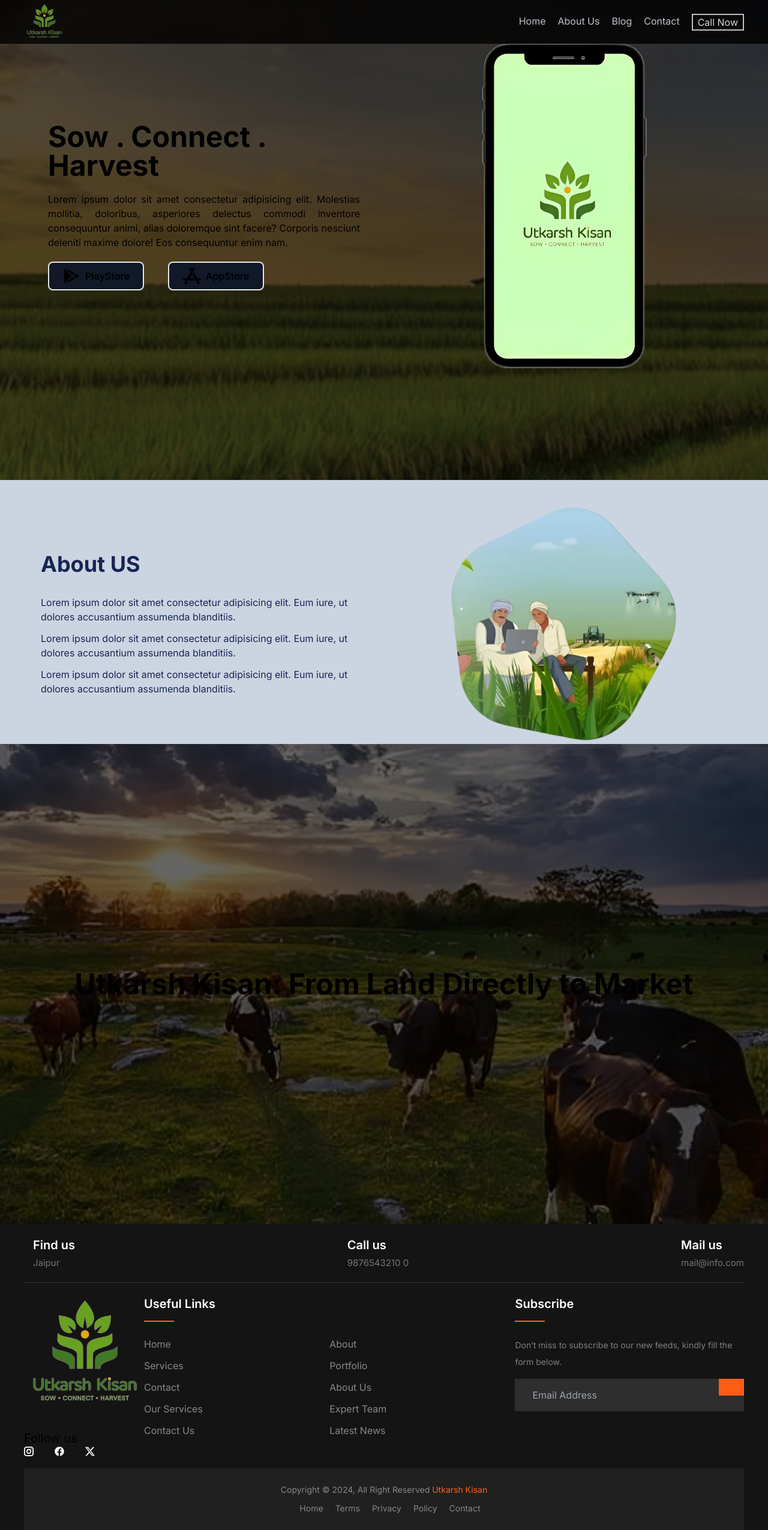
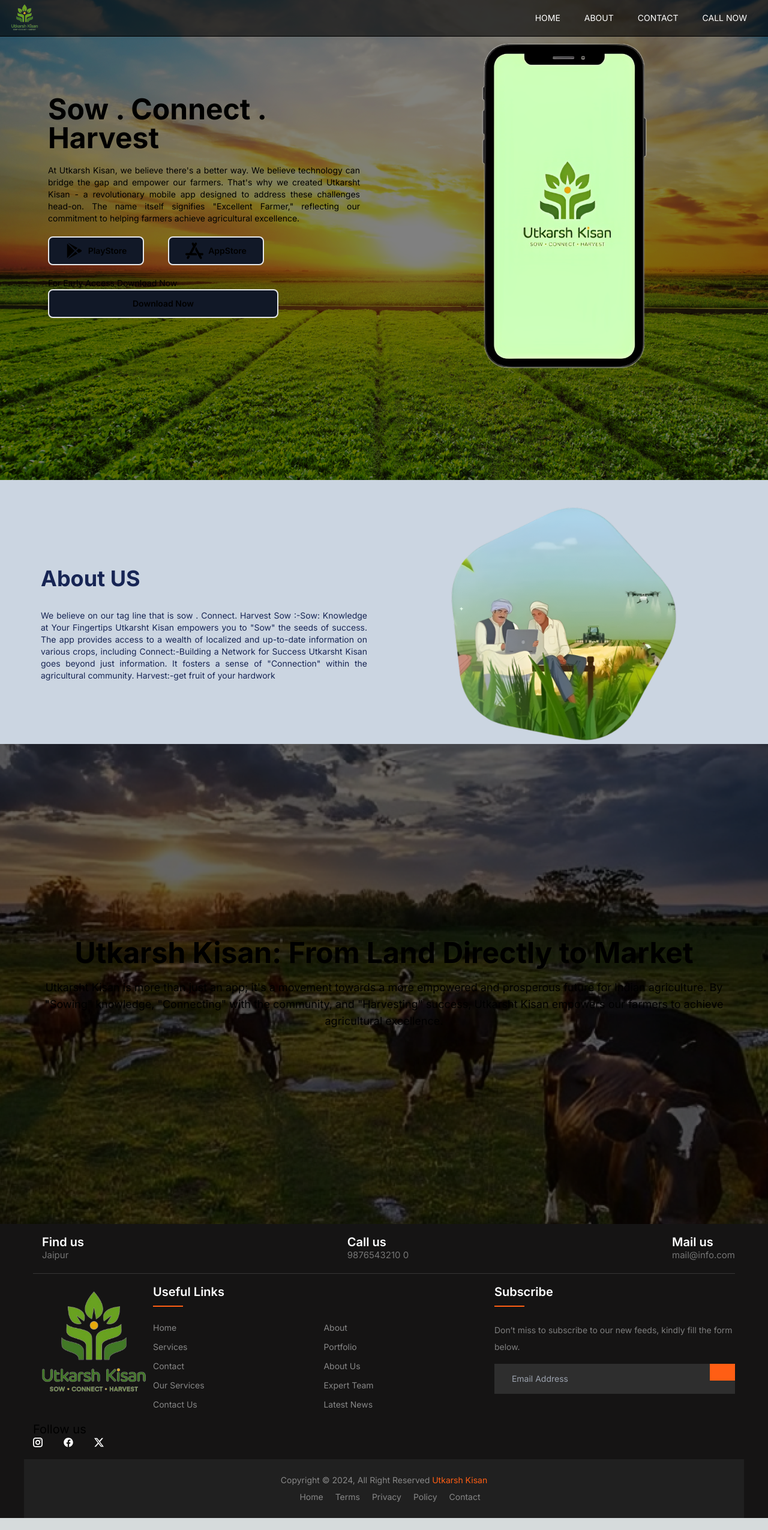
Before and after one commit to Divyanshu7611/utkarshkisan, a Next.js app: page / in a window 1280 px wide. Shown: the whole page at 60% size. Built offline with nearby package versions, Linux system fonts and the light colour scheme.

Commit message:
contact done

```diff
--- a/src/app/contact/page.jsx
+++ b/src/app/contact/page.jsx
@@ -1,10 +1,14 @@
+import React from "react";
 import ContactF from "@/components/ContactF";
-import React from "react";
+import Navbar from "@/components/common/Navbar";
+import Footer from "@/components/common/Footer";
 
 function page() {
   return (
-    <div>
+    <div className="bg-white min-h-screen cont">
+      <Navbar />
       <ContactF />
+      {/* <Footer />ś */}
     </div>
   );
 }
--- a/src/app/globals.css
+++ b/src/app/globals.css
@@ -37,13 +37,18 @@
 
 .hero {
   background-image: url("/bg.jpg");
+  background-position: bottom;
+  background-repeat: no-repeat;
+  /* object-fit: cover; */
+}
+.sec {
+  background-image: url("/pic3.png");
   background-position: center;
   background-repeat: no-repeat;
   object-fit: cover;
 }
-
-.sec {
-  background-image: url("/pic3.png");
+.cont {
+  background-image: url("/contact.jpg");
   background-position: center;
   background-repeat: no-repeat;
   object-fit: cover;
@@ -208,3 +213,188 @@
   font-size: 14px;
   color: #878787;
 }
+
+.heading {
+  font-family: "Mars";
+  letter-spacing: -12%;
+  font-weight: 600;
+}
+.btn {
+  font-family: "mars";
+  clip-path: polygon(
+    10px 0,
+    100% 0,
+    100% calc(100% - 10px),
+    calc(100% - 10px) 100%,
+    0 100%,
+    0 10px
+  );
+}
+
+.navbarBlur {
+  @apply bg-white/5 backdrop-blur-2xl py-0 text-[10px];
+}
+.show {
+  transform: translateX(-100%);
+}
+
+/* navbar */
+/* default css start */
+* {
+  margin: 0;
+  padding: 0;
+  box-sizing: border-box;
+}
+body {
+  font-family: "Open Sans", sans-serif;
+  font-size: 14px;
+  font-weight: 400;
+  line-height: 20px;
+}
+.container {
+  width: 100%;
+  max-width: 1440px;
+  margin: 0 auto;
+  padding: 0 15px;
+}
+
+/* default css end */
+
+/* navbar regular css start */
+.navbar-area {
+  background: rgba(0, 0, 0, 0.6);
+  border-bottom: 1px solid #000;
+}
+.site-navbar {
+  display: flex;
+  justify-content: space-between;
+  align-items: center;
+}
+a.site-logo {
+  font-size: 26px;
+  font-weight: 800;
+  text-transform: uppercase;
+  color: #fff;
+  text-decoration: none;
+}
+.site-navbar ul {
+  margin: 0;
+  padding: 0;
+  list-style: none;
+  display: flex;
+}
+.site-navbar ul li a {
+  color: #fff;
+  padding: 20px;
+  display: block;
+  text-decoration: none;
+  text-transform: uppercase;
+}
+.site-navbar ul li a:hover {
+  background: rgba(255, 255, 255, 0.1);
+}
+/* navbar regular css end */
+
+/* nav-toggler css start */
+.nav-toggler {
+  border: 3px solid #fff;
+  padding: 5px;
+  background-color: transparent;
+  cursor: pointer;
+  height: 39px;
+  display: none;
+}
+.nav-toggler span,
+.nav-toggler span:before,
+.nav-toggler span:after {
+  width: 28px;
+  height: 3px;
+  background-color: #fff;
+  display: block;
+  transition: 0.3s;
+}
+.nav-toggler span:before {
+  content: "";
+  transform: translateY(-9px);
+}
+.nav-toggler span:after {
+  content: "";
+  transform: translateY(6px);
+}
+.nav-toggler.toggler-open span {
+  background-color: transparent;
+}
+.nav-toggler.toggler-open span:before {
+  transform: translateY(0px) rotate(45deg);
+}
+.nav-toggler.toggler-open span:after {
+  transform: translateY(-3px) rotate(-45deg);
+}
+/* nav-toggler css start */
+
+/* intro-area css start */
+.intro-area {
+  height: calc(100vh - 61px);
+  display: flex;
+  align-items: center;
+  text-align: center;
+  color: #fff;
+}
+.intro-area h2 {
+  font-size: 50px;
+  font-weight: 300;
+  line-height: 50px;
+  margin-bottom: 25px;
+}
+.intro-area p {
+  font-size: 18px;
+}
+/* intro-area css end */
+
+/* mobile breakpoint start */
+@media screen and (max-width: 767px) {
+  .container {
+    max-width: 720px;
+  }
+  /* navbar css for mobile start */
+  .nav-toggler {
+    display: block;
+  }
+  .site-navbar {
+    min-height: 60px;
+  }
+  .site-navbar ul {
+    position: absolute;
+    width: 100%;
+    height: calc(100vh - 60px);
+    left: 0;
+    top: 60px;
+    flex-direction: column;
+    align-items: center;
+    border-top: 1px solid #444;
+    background-color: rgba(0, 0, 0, 0.75);
+    max-height: 0;
+    overflow: hidden;
+    transition: 0.3s;
+  }
+  .site-navbar ul li {
+    width: 100%;
+    text-align: center;
+  }
+  .site-navbar ul li a {
+    padding: 25px;
+  }
+  .site-navbar ul li a:hover {
+    background-color: rgba(255, 255, 255, 0.1);
+  }
+  .site-navbar ul.open {
+    max-height: 100vh;
+    overflow: visible;
+  }
+  .intro-area h2 {
+    font-size: 36px;
+    margin-bottom: 15px;
+  }
+  /* navbar css for mobile end */
+}
+/* mobile breakpoint end */
--- a/src/components/About.jsx
+++ b/src/components/About.jsx
@@ -6,18 +6,23 @@
       <div className="max-w-[1200px] mx-auto flex pt-10 lg:flex-row flex-col-reverse">
         <div className="flex flex-col gap-3 text-blue-950 p-7 lg:w-2/4 justify-center">
           <h1 className="text-4xl font-bold mb-5">About US</h1>
-          <p>
+          <p className="text-justify">
+            We believe on our tag line that is sow . Connect. Harvest Sow :-Sow:
+            Knowledge at Your Fingertips Utkarsht Kisan empowers you to "Sow"
+            the seeds of success. The app provides access to a wealth of
+            localized and up-to-date information on various crops, including
+            Connect:-Building a Network for Success Utkarsht Kisan goes beyond
+            just information. It fosters a sense of "Connection" within the
+            agricultural community. Harvest:-get fruit of your hardwork
+          </p>
+          {/* <p>
             Lorem ipsum dolor sit amet consectetur adipisicing elit. Eum iure,
             ut dolores accusantium assumenda blanditiis.
           </p>
           <p>
             Lorem ipsum dolor sit amet consectetur adipisicing elit. Eum iure,
             ut dolores accusantium assumenda blanditiis.
-          </p>
-          <p>
-            Lorem ipsum dolor sit amet consectetur adipisicing elit. Eum iure,
-            ut dolores accusantium assumenda blanditiis.
-          </p>
+          </p> */}
         </div>
         <div className="lg:w-2/4">
           <img alt="" src={"/about.png"} className="h-[25rem] mx-auto" />
--- a/src/components/ContactF.jsx
+++ b/src/components/ContactF.jsx
@@ -26,39 +26,58 @@
   };
 
   return (
-    <form onSubmit={handleSubmit}>
-      <div>
-        <label htmlFor="name">Name:</label>
+    <div className="flex justify-center items-center h-screen">
+      <form
+        onSubmit={handleSubmit}
+        className="text-black max-w-md mx-auto py-6 px-4 bg-gray-200 rounded-lg shadow-lg"
+      >
+        <div className="mb-4">
+          <label htmlFor="name" className="block text-gray-700">
+            Name:
+          </label>
           <input
             type="text"
             id="name"
             name="name"
             value={formData.name}
             onChange={handleChange}
+            className="border border-gray-300 rounded-md px-3 py-2 mt-1 focus:outline-none focus:ring-2 focus:ring-blue-500 focus:border-transparent"
           />
         </div>
-      <div>
-        <label htmlFor="email">Email:</label>
+        <div className="mb-4">
+          <label htmlFor="email" className="block text-gray-700">
+            Email:
+          </label>
           <input
             type="email"
             id="email"
             name="email"
             value={formData.email}
             onChange={handleChange}
+            className="border border-gray-300 rounded-md px-3 py-2 mt-1 focus:outline-none focus:ring-2 focus:ring-blue-500 focus:border-transparent"
           />
         </div>
-      <div>
-        <label htmlFor="phone">Phone:</label>
+        <div className="mb-4">
+          <label htmlFor="phone" className="block text-gray-700">
+            Phone:
+          </label>
           <input
             type="text"
             id="phone"
             name="phone"
             value={formData.phone}
             onChange={handleChange}
+            className="border border-gray-300 rounded-md px-3 py-2 mt-1 focus:outline-none focus:ring-2 focus:ring-blue-500 focus:border-transparent"
           />
         </div>
-      <button type="submit">Submit</button>
+        <button
+          type="submit"
+          className="bg-blue-500 w-full text-white px-4 py-2 rounded-md hover:bg-blue-600 transition duration-300"
+        >
+          Submit
+        </button>
       </form>
+    </div>
   );
 };
 
--- a/src/components/Hero.jsx
+++ b/src/components/Hero.jsx
@@ -12,10 +12,12 @@
               Sow . Connect . Harvest
             </h1>
             <p className="text-justify">
-              Lorem ipsum dolor sit amet consectetur adipisicing elit. Molestias
-              mollitia, doloribus, asperiores delectus commodi inventore
-              consequuntur animi, alias doloremque sint facere? Corporis
-              nesciunt deleniti maxime dolore! Eos consequuntur enim nam.
+              At Utkarsh Kisan, we believe there's a better way. We believe
+              technology can bridge the gap and empower our farmers. That's why
+              we created Utkarsht Kisan - a revolutionary mobile app designed to
+              address these challenges head-on. The name itself signifies
+              "Excellent Farmer," reflecting our commitment to helping farmers
+              achieve agricultural excellence.
             </p>
             <div className="flex lg:gap-10 gap-5 lg:flex-row flex-col">
               <button className="lg:w-40 h-12 bg-gray-900 border-2 rounded-lg flex justify-center items-center gap-2 transition-all hover:scale-105 ">
@@ -25,6 +27,14 @@
               <button className="lg:w-40 h-12 bg-gray-900 border-2 rounded-lg flex justify-center items-center gap-2 transition-all hover:scale-105 ">
                 <SiAppstore className="text-3xl" />
                 <h3 className="font-semibold">AppStore</h3>
+              </button>
+            </div>
+            <div className="w-full flex flex-col">
+              <p>For Early Access Download Now</p>
+              <button className="lg:w-96 h-12 bg-gray-900 border-2 rounded-lg flex justify-center items-center gap-2 transition-all hover:scale-105 ">
+                <a className="font-semibold" download="">
+                  Download Now
+                </a>
               </button>
             </div>
           </div>
--- a/src/components/Section.jsx
+++ b/src/components/Section.jsx
@@ -7,6 +7,13 @@
         <h1 className="lg:text-5xl text-xl font-bold text-center">
           Utkarsh Kisan: From Land Directly to Market
         </h1>
+        <p className="text-center text-lg mt-5">
+          Utkarsht Kisan is more than just an app; it's a movement towards a
+          more empowered and prosperous future for Indian agriculture. By
+          "Sowing" knowledge, "Connecting" with the community, and "Harvesting"
+          success, Utkarsht Kisan empowers our farmers to achieve agricultural
+          excellence.
+        </p>
       </div>
     </div>
   );
--- a/src/components/common/Navbar.jsx
+++ b/src/components/common/Navbar.jsx
@@ -1,43 +1,122 @@
-import React from "react";
+"use client";
+// import React from "react";
+
+// function Navbar() {
+//   return (
+//     <div classNameName="fixed z-20 w-full">
+//       <div classNameName="justify-between flex bg-black opacity-80 pl-10 pr-10 items-center py-1">
+//         <img src={"/logo.png"} alt="" classNameName="h-[65px]" />
+//         <div classNameName="flex gap-5">
+//           <a
+//             href={"#"}
+//             classNameName="hover:text-semibold text-slate-200 hover:text-white hover:underline"
+//           >
+//             Home
+//           </a>
+//           <a
+//             href={"#"}
+//             classNameName="hover:text-semibold text-slate-200 hover:text-white hover:underline"
+//           >
+//             About Us
+//           </a>
+//           <a
+//             href={"#"}
+//             classNameName="hover:text-semibold text-slate-200 hover:text-white hover:underline"
+//           >
+//             Blog
+//           </a>
+//           <a
+//             href={"#"}
+//             classNameName="hover:text-semibold text-slate-200 hover:text-white hover:underline"
+//           >
+//             Contact
+//           </a>
+//           <a
+//             classNameName="border-2 px-2 text-white hover:text-black hover:font-semibold hover:bg-white"
+//             href={"#"}
+//           >
+//             Call Now
+//           </a>
+//         </div>
+//       </div>
+//     </div>
+//   );
+// }
+
+// export default Navbar;
+
+import React, { useEffect } from "react";
 
 function Navbar() {
+  useEffect(() => {
+    const navToggler = document.querySelector(".nav-toggler");
+    const navMenu = document.querySelector(".site-navbar ul");
+    const navLinks = document.querySelectorAll(".site-navbar a");
+
+    const allEventListners = () => {
+      // Toggler icon click event
+      navToggler.addEventListener("click", togglerClick);
+      // Nav links click event
+      navLinks.forEach((elem) => elem.addEventListener("click", navLinkClick));
+    };
+
+    const togglerClick = () => {
+      navToggler.classList.toggle("toggler-open");
+      navMenu.classList.toggle("open");
+    };
+
+    const navLinkClick = () => {
+      if (navMenu.classList.contains("open")) {
+        navToggler.click();
+      }
+    };
+
+    // Load event listeners when component mounts
+    allEventListners();
+
+    // Cleanup function to remove event listeners when component unmounts
+    return () => {
+      navToggler.removeEventListener("click", togglerClick);
+      navLinks.forEach((elem) =>
+        elem.removeEventListener("click", navLinkClick)
+      );
+    };
+  }, []); // Empty dependency array ensures the effect runs only once after the initial render
+
   return (
-    <div className="fixed z-20 w-full">
-      <div className="justify-between flex bg-black opacity-80 pl-10 pr-10 items-center py-1">
-        <img src={"/logo.png"} alt="" className="h-[65px]" />
-        <div className="flex gap-5">
-          <a
-            href={"#"}
-            className="hover:text-semibold text-slate-200 hover:text-white hover:underline"
-          >
-            Home
-          </a>
-          <a
-            href={"#"}
-            className="hover:text-semibold text-slate-200 hover:text-white hover:underline"
-          >
-            About Us
-          </a>
-          <a
-            href={"#"}
-            className="hover:text-semibold text-slate-200 hover:text-white hover:underline"
-          >
-            Blog
-          </a>
-          <a
-            href={"#"}
-            className="hover:text-semibold text-slate-200 hover:text-white hover:underline"
-          >
-            Contact
-          </a>
-          <a
-            className="border-2 px-2 text-white hover:text-black hover:font-semibold hover:bg-white"
-            href={"#"}
-          >
-            Call Now
-          </a>
+    <div className="fixed w-full">
+      <header className="header-area">
+        <div className="navbar-area">
+          <div className="container">
+            <nav className="site-navbar">
+              <a href="#home" className="site-logo">
+                <img src="/logo.png" alt="" className="h-[50px]" />
+              </a>
+
+              <ul>
+                <li>
+                  <a href="#">Home</a>
+                </li>
+                <li>
+                  <a href="/about">About</a>
+                </li>
+                <li>
+                  <a href="/contact">Contact</a>
+                </li>
+                <li className="">
+                  <a href="tel:18004199943" className="text-black">
+                    Call now
+                  </a>
+                </li>
+              </ul>
+
+              <button className="nav-toggler">
+                <span></span>
+              </button>
+            </nav>
+          </div>
         </div>
-      </div>
+      </header>
     </div>
   );
 }
```
Also changed, not shown: public/bg.jpg, public/contact.jpg (added). Lines whose indentation alone changed are shown as unchanged.
